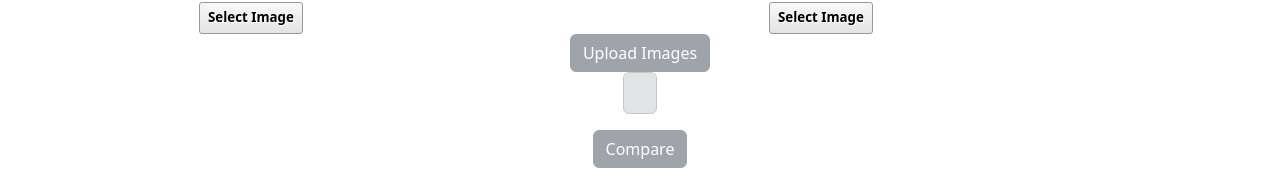
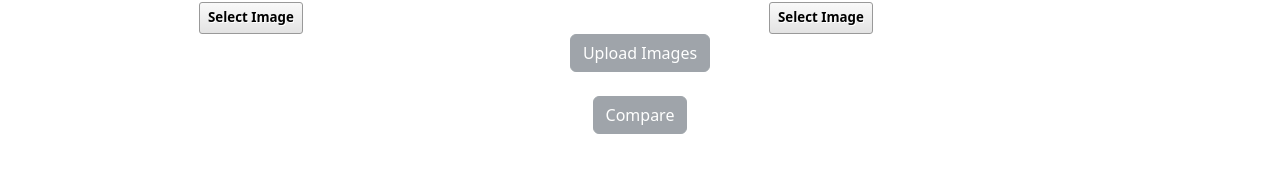
Before and after one commit to SaulOsorio/ImageComparisonApp, a React (Vite) app in the folder ui/: page / in a window 1280 px wide. Shown: the part 599-779 px from the top of the page. Built offline with nearby package versions, Linux system fonts and the light colour scheme.

Commit message:
Size Upload message

```diff
--- a/ui/src/Upload.jsx
+++ b/ui/src/Upload.jsx
@@ -34,8 +34,9 @@ export const UploadImages = () => {
         body: formData,
       });
       const data = await response.json();
-      setTimeout(()=>{
-      setData(data.status)}, 500);
+      setTimeout(() => {
+        setData(data.status);
+      }, 500);
       setData("Uploading");
     } catch (error) {
       console.warn(error);
@@ -43,8 +44,8 @@ export const UploadImages = () => {
   };
 
   useEffect(() => {
-    setData("")
-  }, [images, imagesToCompare])
+    setData("");
+  }, [images, imagesToCompare]);
 
   return (
     <>
@@ -100,9 +101,15 @@ export const UploadImages = () => {
 
           <div className="row">
             <div className="center">
-              <div className="alert alert-secondary" role="alert">
-                <h1>{data}</h1>
-              </div>
+              {data !== "" ? (
+                <div className="alert alert-secondary" role="alert">
+                  <h4>{data}</h4>
+                </div>
+              ) : (
+                <div>
+                  <br />
+                </div>
+              )}
             </div>
           </div>
         </div>
```
